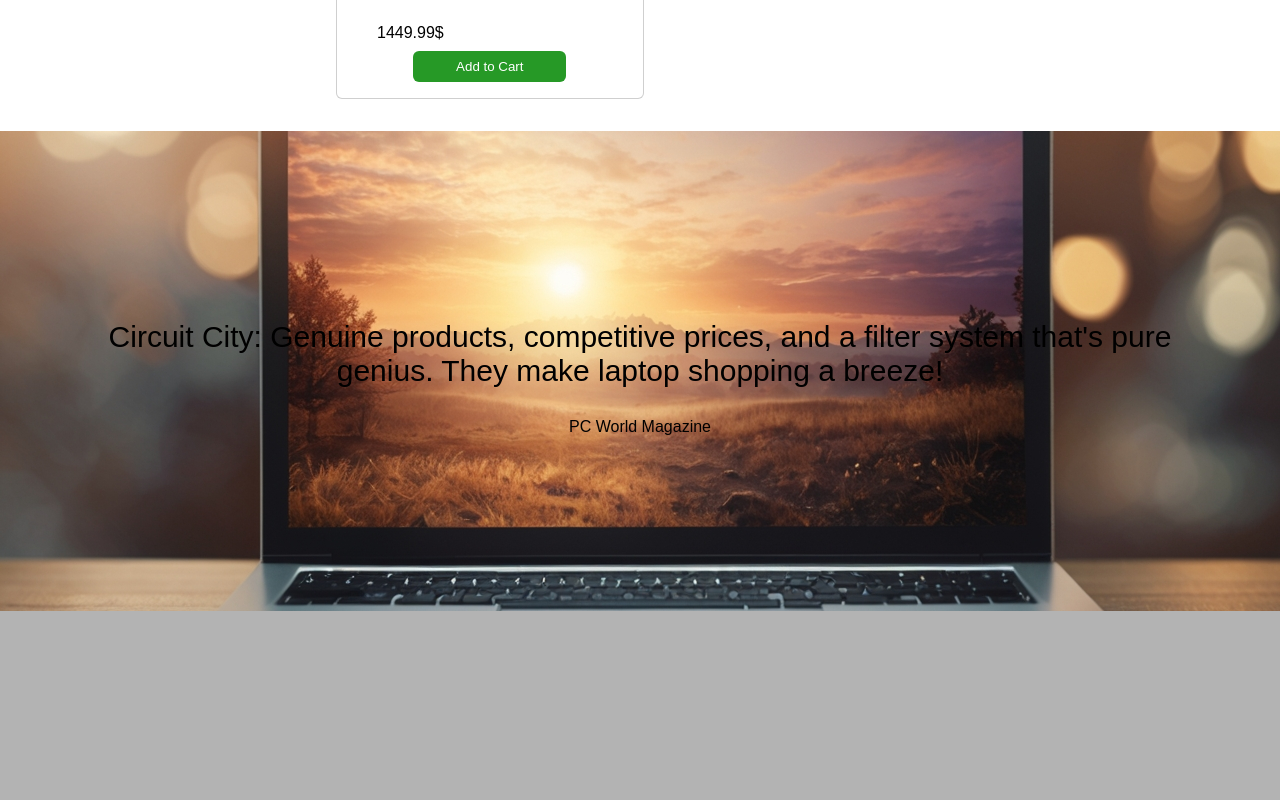
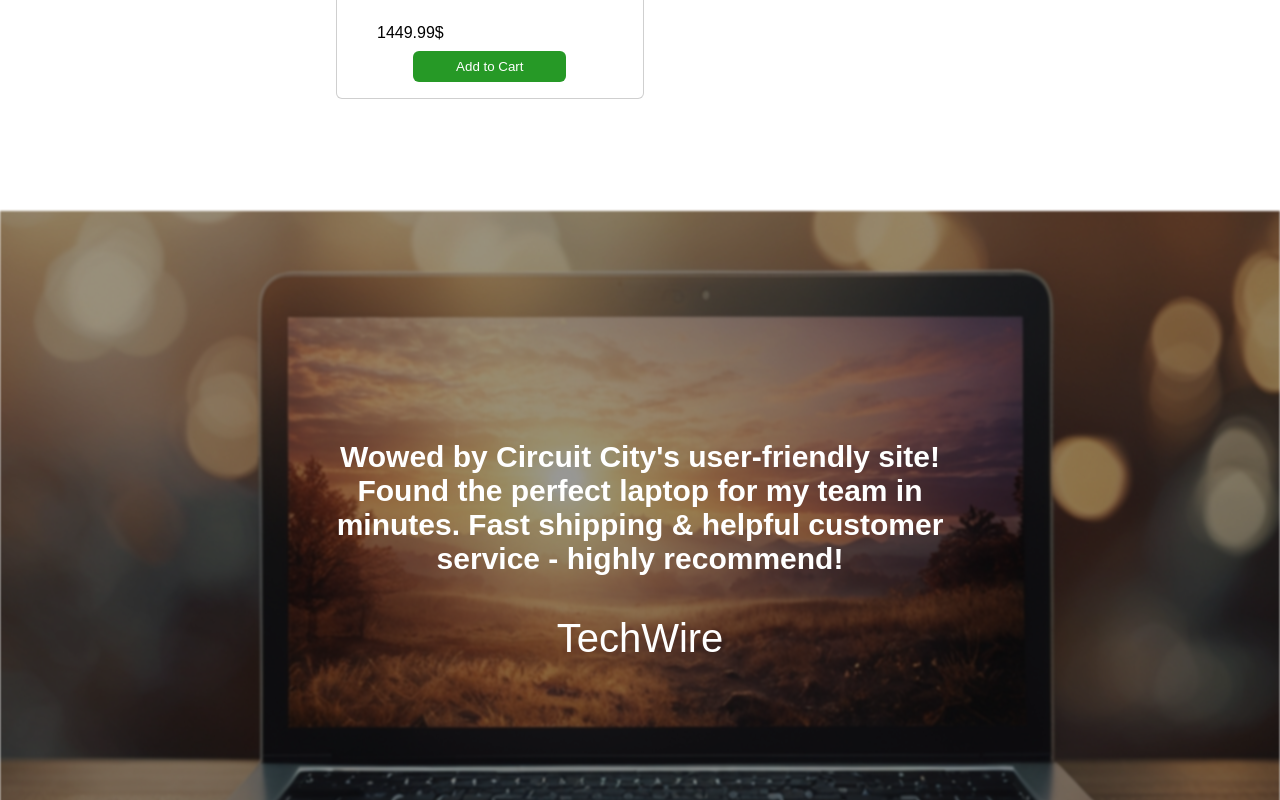
Before and after one commit to Ashes1993/ecommerce-portfolio-main, a React (Create React App) app: page / in a window 1280 px wide. Shown: the part 5260-6060 px from the top of the page. Built offline with nearby package versions, Linux system fonts and the light colour scheme.

Commit message:
modified:   src/components/Reviews.css 	modified:   src/components/Reviews.js

```diff
--- a/src/components/Reviews.css
+++ b/src/components/Reviews.css
@@ -1,31 +1,39 @@
 .reviews-container {
-  background-size: cover;
-  background-position: center;
-  height: 60vh;
+  margin: 5rem 0;
   text-align: center;
   display: flex;
+  border-radius: 2rem;
+  position: relative;
+  justify-content: center;
+  align-items: center;
+}
+
+.review-background {
+  width: 100%;
+  filter: brightness(60%) blur(1px);
 }
 
 .reviews {
   width: 100%;
   display: flex;
-  justify-content: center;
   align-items: center;
   text-align: center;
-  object-fit: cover;
+  position: absolute;
 }
 
 .review {
   width: 100%;
   flex-shrink: 0;
-  /* padding: 2rem 15rem; */
+  color: white;
 }
 
 .review-text {
   font-size: 30px;
-  font-weight: 500;
-  padding: 0 5rem;
+  font-weight: 700;
+  width: 50%;
+  margin: auto;
 }
 
 .review-author {
+  font-size: 40px;
 }
--- a/src/components/Reviews.js
+++ b/src/components/Reviews.js
@@ -49,10 +49,12 @@
     }
   }, [currentIndex]);
   return (
-    <div
-      style={{ backgroundImage: `url(${reviewBackground})` }}
-      className="reviews-container"
-    >
+    <div className="reviews-container">
+      <img
+        src={reviewBackground}
+        alt="review-background"
+        className="review-background"
+      />
       <motion.div
         drag="x"
         dragConstraints={{ left: 0, right: 0 }}
```
